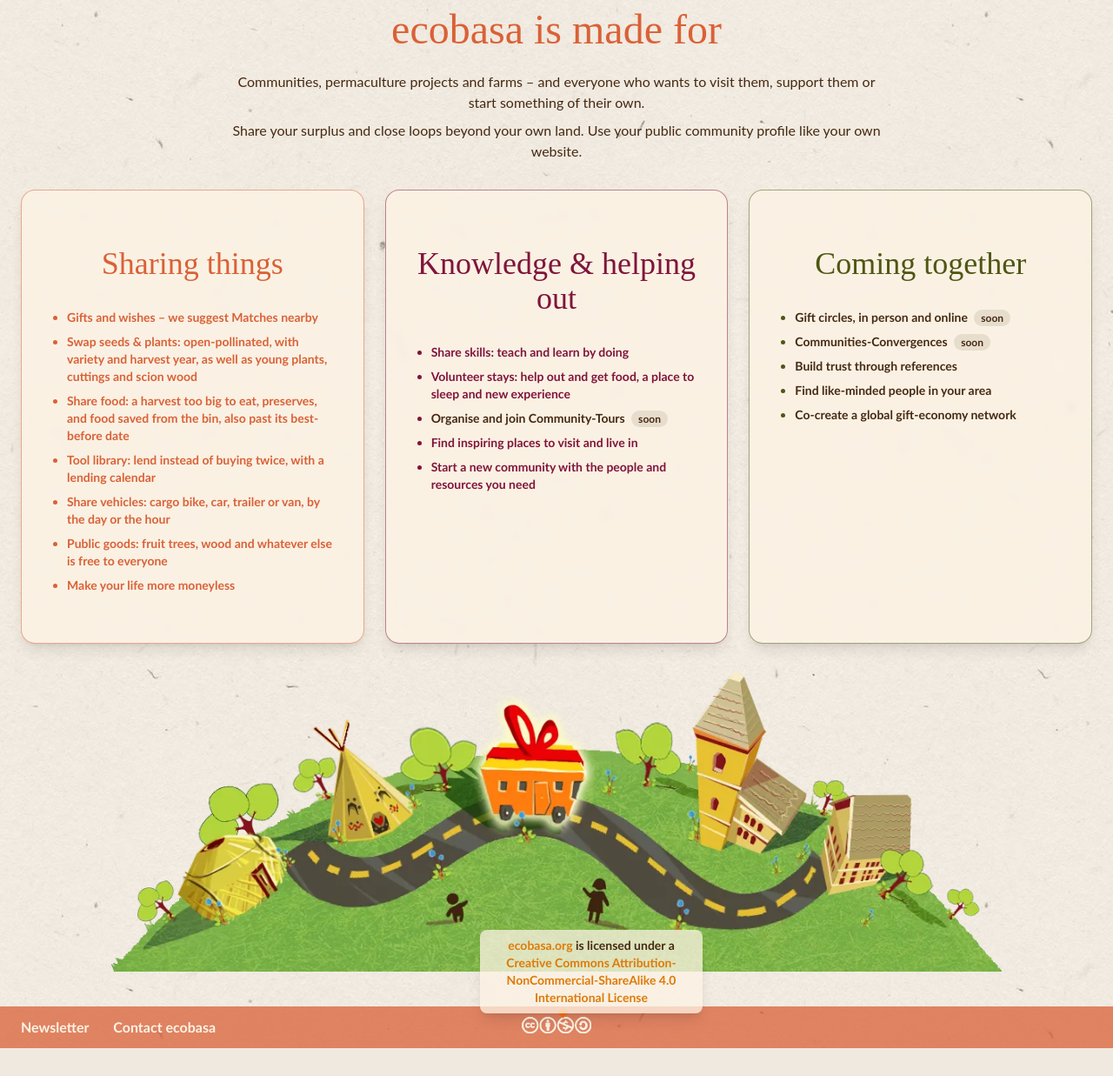
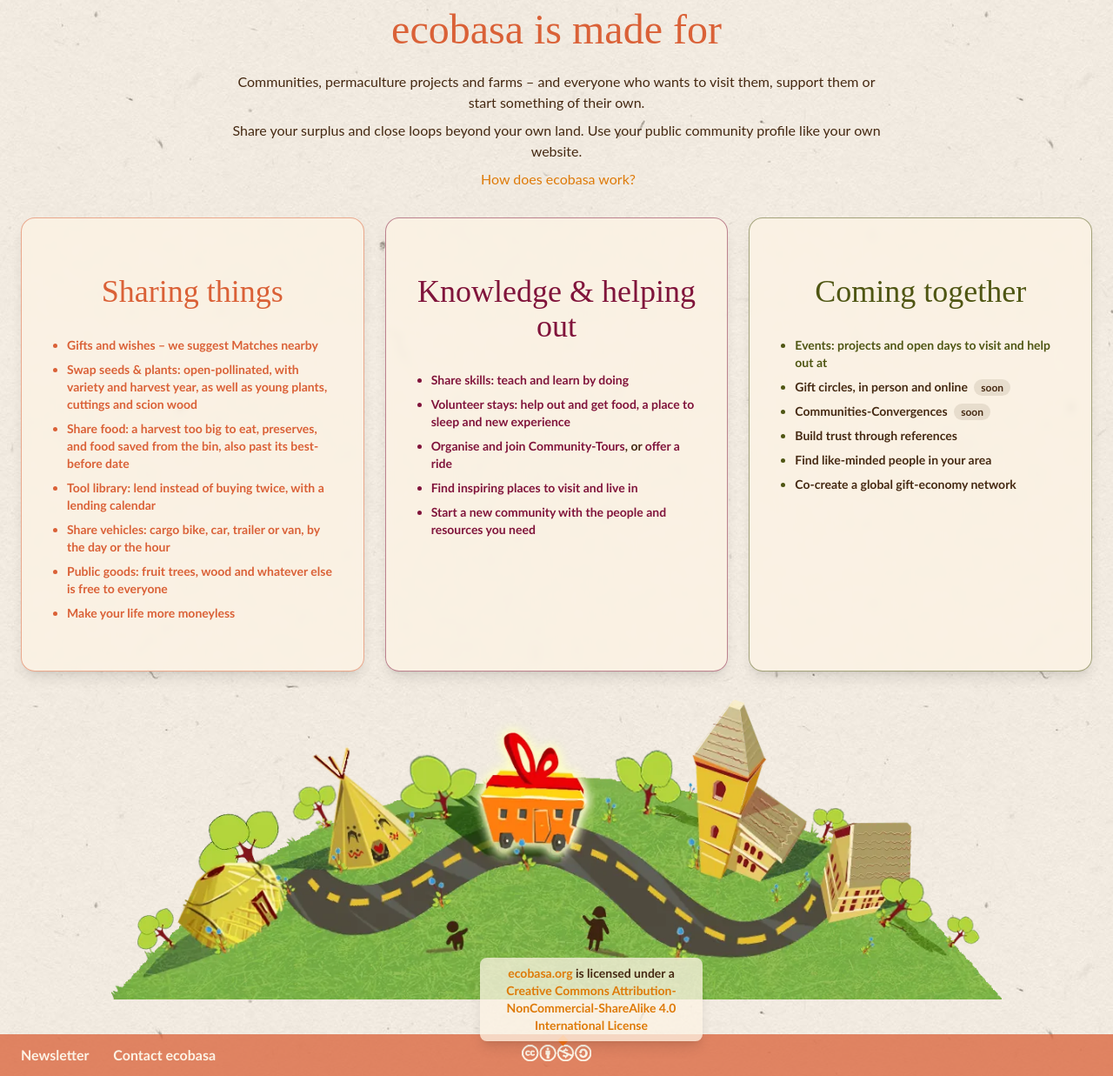
Before and after one commit to ecobasa/ecobasa-2020, a Django app: page / in a window 1280 px wide. Shown: the part 652-1889 px from the top of the page at 87% size. Before the commit the page ends 1857 px from the top, so only its background shows below. Run offline with Django 3.2, Linux system fonts and the light colour scheme; data that the repository does not hold is empty; style sheets or scripts are compiled from the project's sources; parts of the project's set-up code (start-up, migrations or seed data) failed here and were passed over; some libraries are stand-ins or nearby versions; some web fonts are replaced.

Commit message:
feat(homepage): link tours, rides, events, skills, references and help
Community-Tours lose the "soon" badge and link to the tours map, with offering a
ride beside it. "Coming together" starts with events. Sharing skills opens the
gifts search for skills, references jump to the success stories when there are
any, and the intro links to the help pages. Translated to de, es and fr.

Co-Authored-By: Claude Opus 5.5 (1M context) <noreply@anthropic.com>

```diff
--- a/homepage/templates/homepage/homepage.html
+++ b/homepage/templates/homepage/homepage.html
@@ -21,6 +21,7 @@
     <div class="max-w-3xl mx-auto text-center mb-8">
       <p>{% trans "Communities, permaculture projects and farms – and everyone who wants to visit them, support them or start something of their own." %}</p>
       <p>{% trans "Share your surplus and close loops beyond your own land. Use your public community profile like your own website." %}</p>
+      <p><a href="{% url 'help:index' %}"><i class="fa-regular fa-circle-question mr-1"></i>{% trans "How does ecobasa work?" %}</a></p>
     </div>
     <div class="grid gap-6 md:grid-cols-3">
       <div class="feature-box feature-box-primary">
@@ -44,9 +45,9 @@
           <h2 class="mt-4">{% trans "Knowledge & helping out" %}</h2>
         </div>
         <ul class="feature-list">
-          <li><a href="{% url 'communities:list' %}">{% trans "Share skills: teach and learn by doing" %}</a></li>
+          <li><a href="{% url 'gifts:search' %}?kind=skill">{% trans "Share skills: teach and learn by doing" %}</a></li>
           <li><a href="{% url 'communities:list' %}">{% trans "Volunteer stays: help out and get food, a place to sleep and new experience" %}</a></li>
-          <li>{% trans "Organise and join Community-Tours" %} <span class="soon">{% trans "soon" %}</span></li>
+          <li>{% url 'tours:list' as tours_url %}{% url 'tours:ride' as ride_url %}{% blocktrans %}<a href="{{ tours_url }}">Organise and join Community-Tours</a>, or <a href="{{ ride_url }}">offer a ride</a>{% endblocktrans %}</li>
           <li><a href="{% url 'communities:list' %}">{% trans "Find inspiring places to visit and live in" %}</a></li>
           <li><a href="{% url 'communities:create' %}">{% trans "Start a new community with the people and resources you need" %}</a></li>
         </ul>
@@ -57,9 +58,10 @@
           <h2 class="mt-4">{% trans "Coming together" %}</h2>
         </div>
         <ul class="feature-list">
+          <li><a href="{% url 'events:list' %}">{% trans "Events: projects and open days to visit and help out at" %}</a></li>
           <li>{% trans "Gift circles, in person and online" %} <span class="soon">{% trans "soon" %}</span></li>
           <li>{% trans "Communities-Convergences" %} <span class="soon">{% trans "soon" %}</span></li>
-          <li>{% trans "Build trust through references" %}</li>
+          <li>{% if featured_references %}<a href="#success-stories">{% trans "Build trust through references" %}</a>{% else %}{% trans "Build trust through references" %}{% endif %}</li>
           <li>{% trans "Find like-minded people in your area" %}</li>
           <li>{% trans "Co-create a global gift-economy network" %}</li>
         </ul>
```
Also changed, not shown: locale/de/LC_MESSAGES/django.po, locale/es/LC_MESSAGES/django.po, locale/fr/LC_MESSAGES/django.po.
